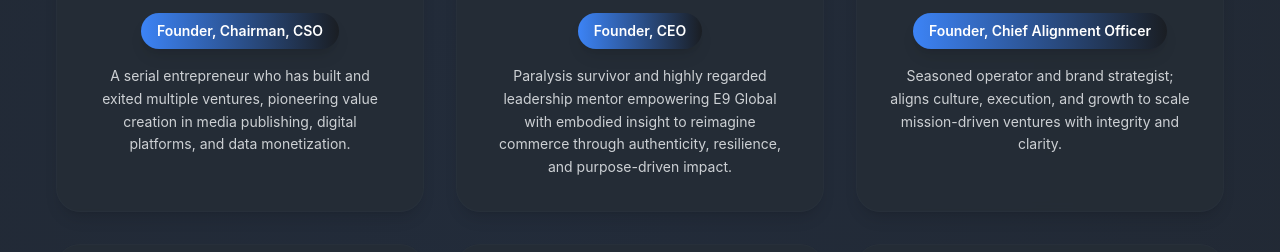
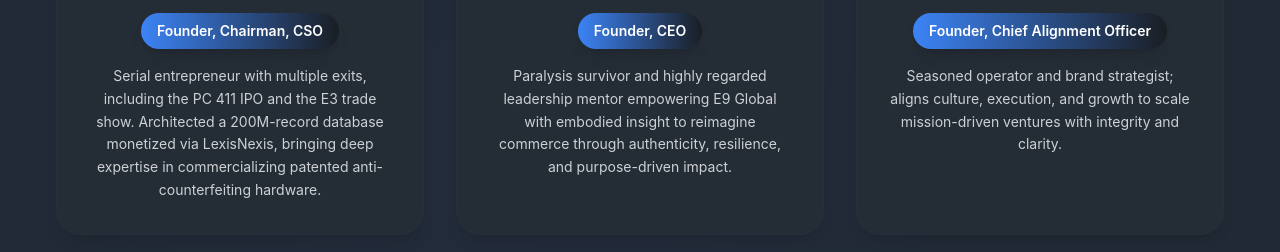
Before and after one commit to NewGrooves/e9-global-backup, a React (Vite) app: page /the-team in a window 1280 px wide. Shown: the part 812-1064 px from the top of the page. Built offline with nearby package versions, Linux system fonts and the light colour scheme.

Commit message:
Update TheTeam.tsx

```diff
--- a/src/pages/TheTeam.tsx
+++ b/src/pages/TheTeam.tsx
@@ -12,7 +12,7 @@ const TheTeam = () => {
       id: 1,
       name: "Dean Eaker",
       role: "Founder, Chairman, CSO",
-      description: "A serial entrepreneur who has built and exited multiple ventures, pioneering value creation in media publishing, digital platforms, and data monetization.",
+      description: "Serial entrepreneur with multiple exits, including the PC 411 IPO and the E3 trade show. Architected a 200M-record database monetized via LexisNexis, bringing deep expertise in commercializing patented anti-counterfeiting hardware.",
       image: "/lovable-uploads/508a01e0-2e33-4475-8618-cc2c328f5b91.png"
     },
     {
```
